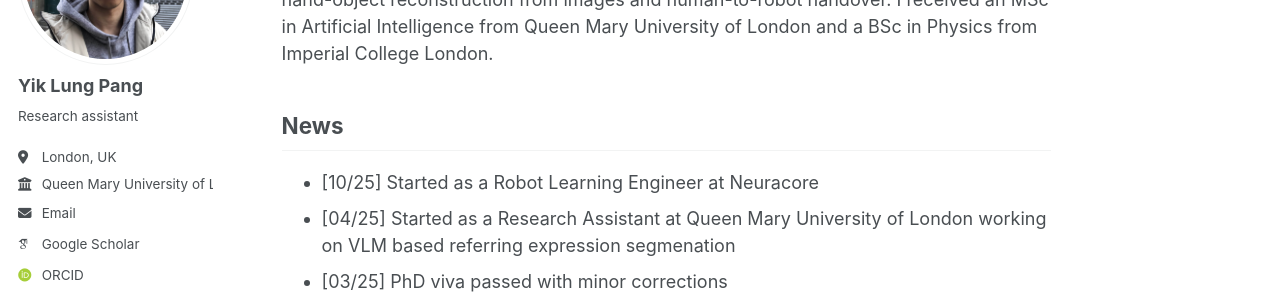
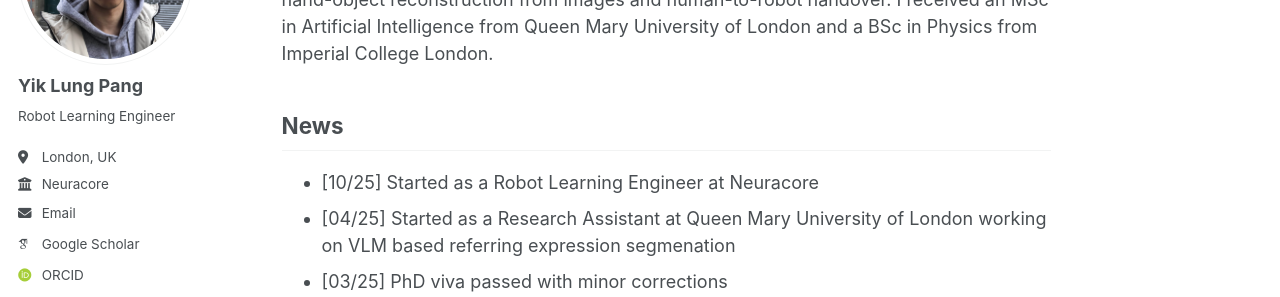
Before and after one commit to yiklungpang/yiklungpang.github.io, a Jekyll site: the page built from _pages/about.html, in a window 1280 px wide. Shown: the part 209-506 px from the top of the page. Built offline with Jekyll 4.4.1, drawn with Linux system fonts in a browser that asks for light colours; some web fonts are replaced; a script that is not in the unit is left out.

Commit message:
Update position and employer

```diff
--- a/_config.yml
+++ b/_config.yml
@@ -25,9 +25,9 @@ author:
   avatar           : "bio-photo.jpg"
   name             : "Yik Lung Pang"
   pronouns         : # example: "she/her"
-  bio              : "Research assistant"
+  bio              : "Robot Learning Engineer"
   location         : "London, UK"
-  employer         : "Queen Mary University of London"
+  employer         : "Neuracore"
   uri              : # URL
   email            : "y.l.pang@qmul.ac.uk"
 
```
